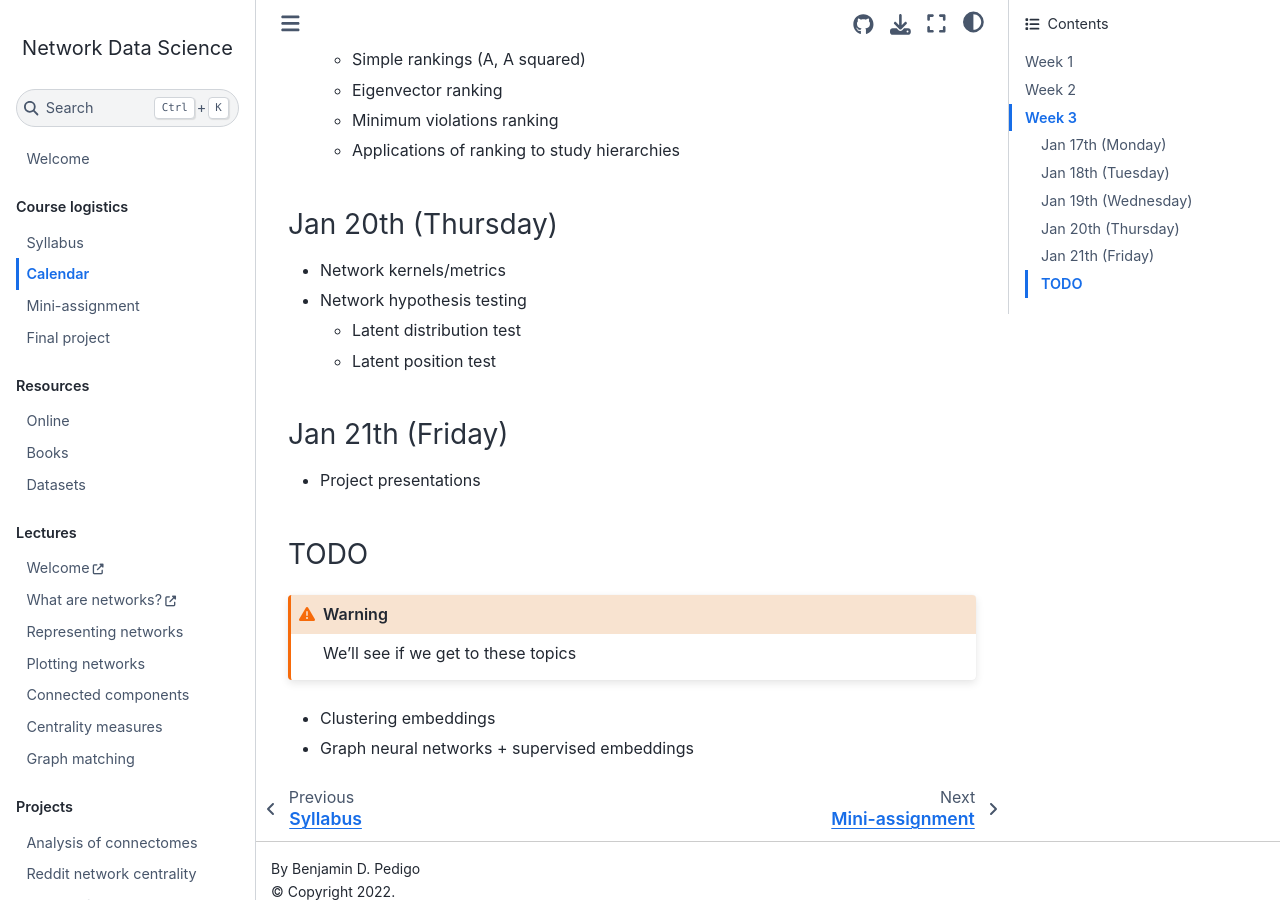
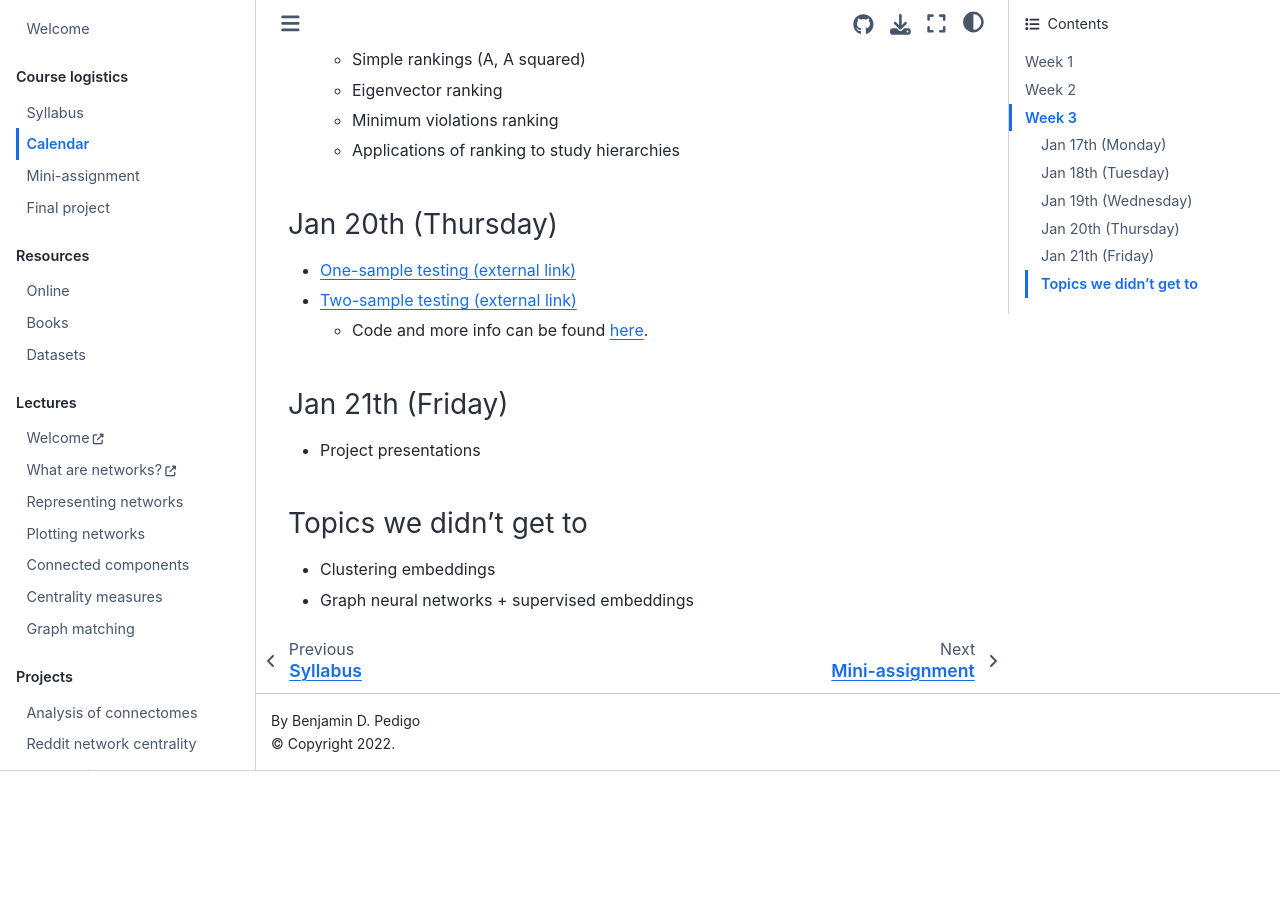
Before and after one commit to bdpedigo/networks-course, a Jupyter Book: the page built from docs/calendar.md, in a window 1280 px wide and 900 px high, scrolled down 3825 px. Built offline with Jupyter Book 1.0.4 settings and Sphinx 7.4.7 and the Sphinx Book theme 1.1.4, drawn with Linux system fonts in a browser that asks for light colours; pages that are not in the unit, such as notebooks, are missing from menus; after the commit the page ends 4596 px from its top, so only the background shows below that.

Commit message:
update calendar

````diff
--- a/docs/calendar.md
+++ b/docs/calendar.md
@@ -124,18 +124,13 @@ Martin Luther King Jr. Day
    - Applications of ranking to study hierarchies
 
 ### Jan 20th (Thursday)
-- Network kernels/metrics
-- Network hypothesis testing
-   - Latent distribution test
-   - Latent position test
+- [One-sample testing (external link)](https://docs.neurodata.io/maggot_connectome/feedforwardness_data.html)
+- [Two-sample testing (external link)](https://docs.neurodata.io/bilateral-connectome/nmc.pdf)
+  - Code and more info can be found [here](https://github.com/neurodata/bilateral-connectome).
 
 ### Jan 21th (Friday)
 - Project presentations
 
-### TODO
-```{warning}
-We'll see if we get to these topics
-```
-
+### Topics we didn't get to
 - Clustering embeddings
 - Graph neural networks + supervised embeddings
````
